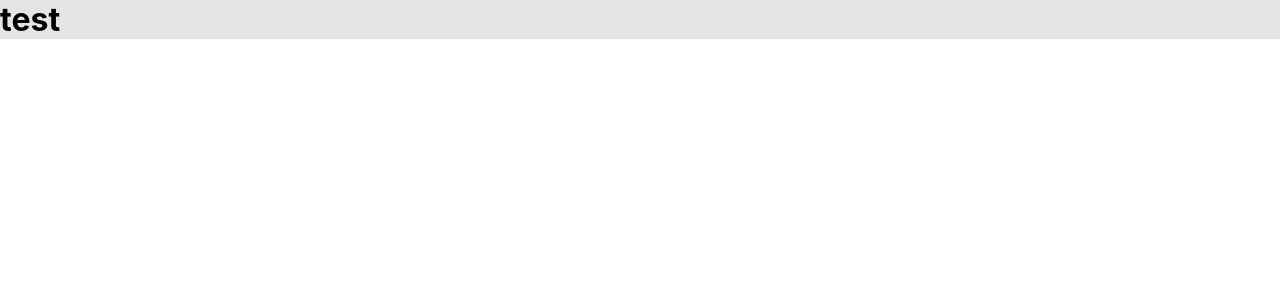
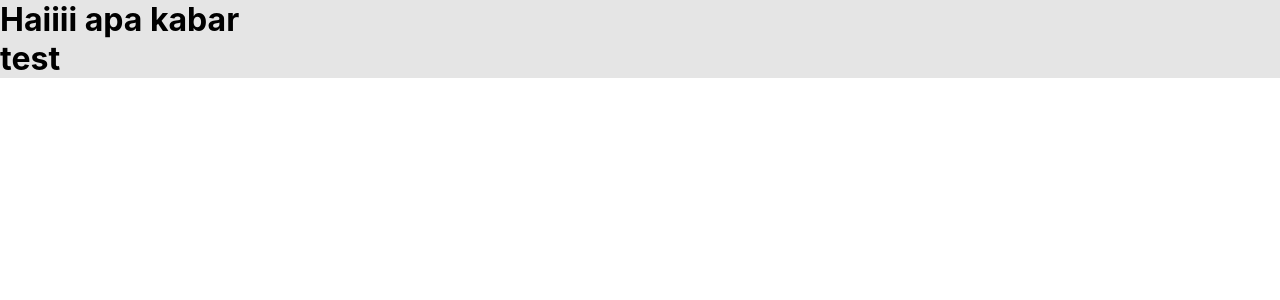
Before and after one commit to adityarip/Milestone02_K26, a React (Create React App) app in the folder src/: page / in a window 1280 px wide. Shown: the top 300 px of the page. Built offline with nearby package versions, Linux system fonts and the light colour scheme.

Commit message:
penambahan file
components yang terlupa

```diff
--- /dev/null
+++ b/src/src/components/LandingComponents/Weeklycard.jsx
@@ -0,0 +1,11 @@
+import React from 'react'
+
+const Weeklycard = () => {
+    return (
+        <div>
+            <h1>Haiiii apa kabar</h1>
+        </div>
+    )
+}
+
+export default Weeklycard
--- a/src/src/pages/Landing/Landing.jsx
+++ b/src/src/pages/Landing/Landing.jsx
@@ -1,8 +1,10 @@
 import React from 'react'
+import Weeklycard from '../../components/LandingComponents/Weeklycard'
 
 const Landing = () => {
     return (
         <div>
+            <Weeklycard/>
             <h1>test</h1>
         </div>
     )
```
Also changed, not shown: src/src/components/CategoryComponents/HeaderCat.jsx (added, +11 -0 lines), src/src/components/WeeklyComponents/Dummy.jsx (added, +11 -0 lines).
